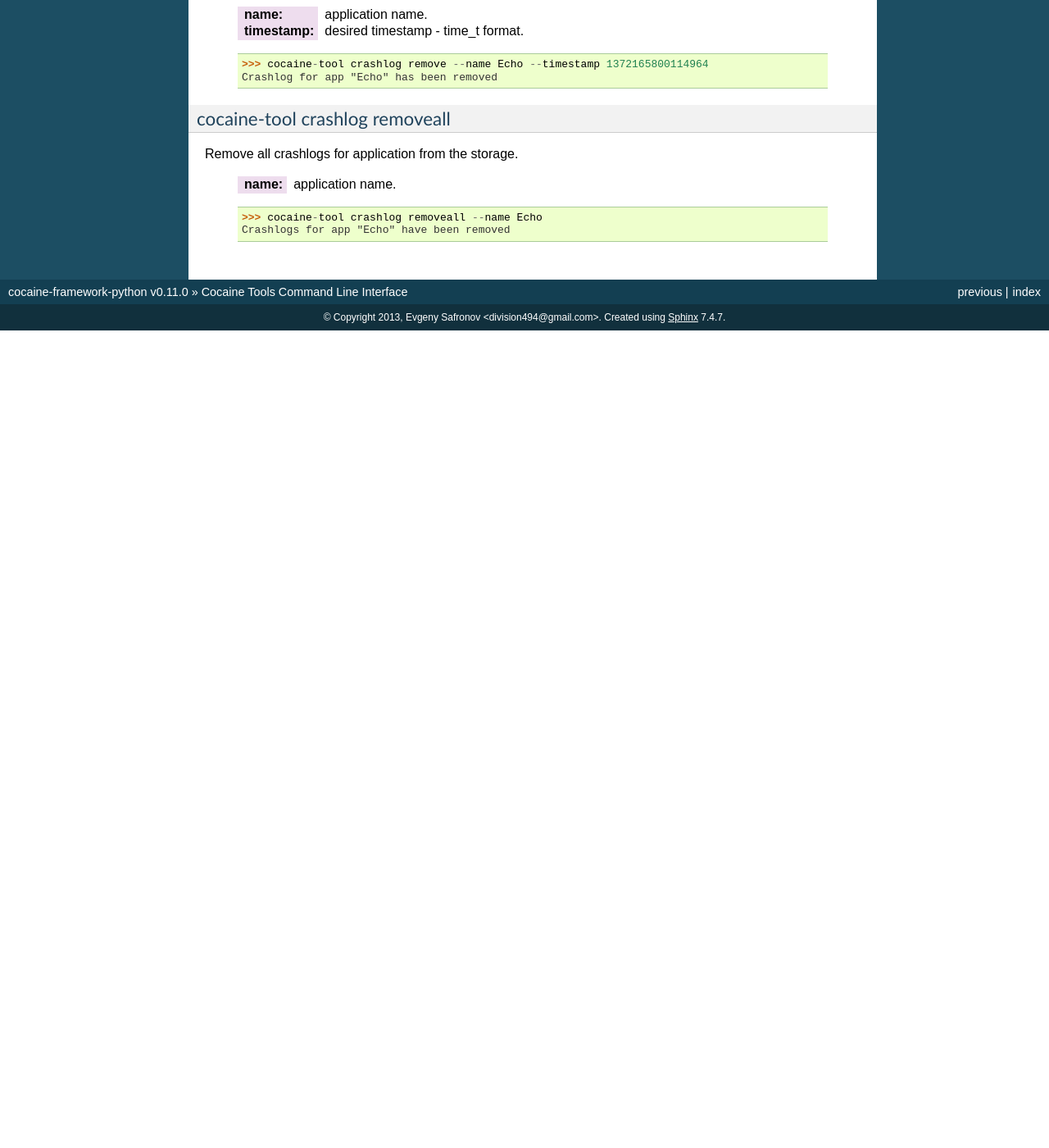
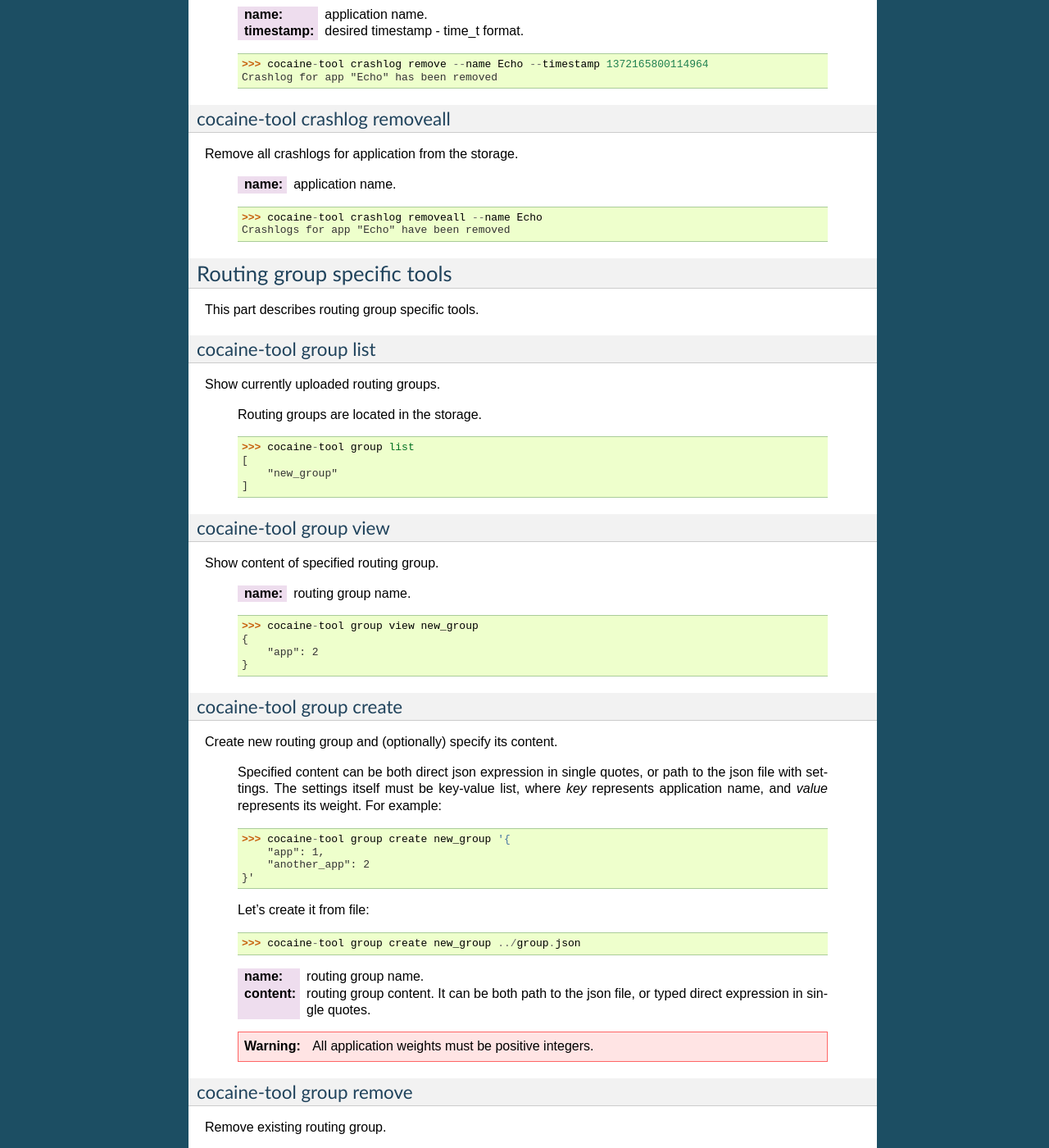
Before and after one commit to cocaine/cocaine-tools, a Sphinx documentation site: the page built from docs/tools.rst, in a window 1280 px wide and 1400 px high, scrolled down 9234 px. Shown: the whole window at 82% size. Built offline with Sphinx 7.4.7, drawn with Linux system fonts in a browser that asks for light colours; before the commit the page ends 9637 px from its top, so only the background shows below that; some of the changed text lies outside the part shown.

Commit message:
Documentation has been updated.
 * routing group description added.

```diff
--- a/docs/tools.rst
+++ b/docs/tools.rst
@@ -492,3 +492,101 @@ Remove all crashlogs for application from the storage.
 
     >>> cocaine-tool crashlog removeall --name Echo
     Crashlogs for app "Echo" have been removed
+
+
+Routing group specific tools
+------------------------------------
+This part describes routing group specific tools.
+
+cocaine-tool group list
+''''''''''''''''''''''''''''''''''''
+Show currently uploaded routing groups.
+
+    Routing groups are located in the storage.
+
+    >>> cocaine-tool group list
+    [
+        "new_group"
+    ]
+
+cocaine-tool group view
+''''''''''''''''''''''''''''''''''''
+Show content of specified routing group.
+
+    :name: routing group name.
+
+    >>> cocaine-tool group view new_group
+    {
+        "app": 2
+    }
+
+cocaine-tool group create
+''''''''''''''''''''''''''''''''''''
+Create new routing group and (optionally) specify its content.
+
+    Specified content can be both direct json expression in single quotes, or path to the json file with settings.
+    The settings itself must be key-value list, where `key` represents application name, and `value` represents its
+    weight. For example:
+
+    >>> cocaine-tool group create new_group '{
+        "app": 1,
+        "another_app": 2
+    }'
+
+    Let's create it from file:
+
+    >>> cocaine-tool group create new_group ../group.json
+
+    :name: routing group name.
+    :content: routing group content. It can be both path to the json file, or typed direct expression in single quotes.
+
+    .. warning:: All application weights must be positive integers.
+
+cocaine-tool group remove
+''''''''''''''''''''''''''''''''''''
+Remove existing routing group.
+
+    :name: routing group name.
+
+    >>> cocaine-tool group remove new_group
+
+cocaine-tool group refresh
+''''''''''''''''''''''''''''''''''''
+Refresh routing group or groups, forcing locator to reread them from storage.
+
+    :name: routing group name.
+
+    .. note:: If group name is empty this command will refresh all groups.
+
+    Let's refresh all groups:
+
+    >>> cocaine-tool group refresh
+
+    Or maybe only one:
+
+    >>> cocaine-tool group refresh new_group
+
+cocaine-tool group push
+''''''''''''''''''''''''''''''''''''
+Add application with its weight into the routing group.
+
+    :name: routing group name.
+    :app: application name.
+    :weight: positive integer meaning application weight.
+
+    .. warning:: application weight must be positive integer.
+
+    Let's push application `echo` to the routing group `new_group` with weight `42`:
+
+    >>> cocaine-tool group push new_group echo 42
+
+cocaine-tool group pop
+''''''''''''''''''''''''''''''''''''
+Remove application from routing group.
+
+    :name: routing group name.
+    :app: application name.
+
+    Here we are removing `echo` application from routing group `new_group`:
+
+    >>> cocaine-tool group pop new_group echo
```
